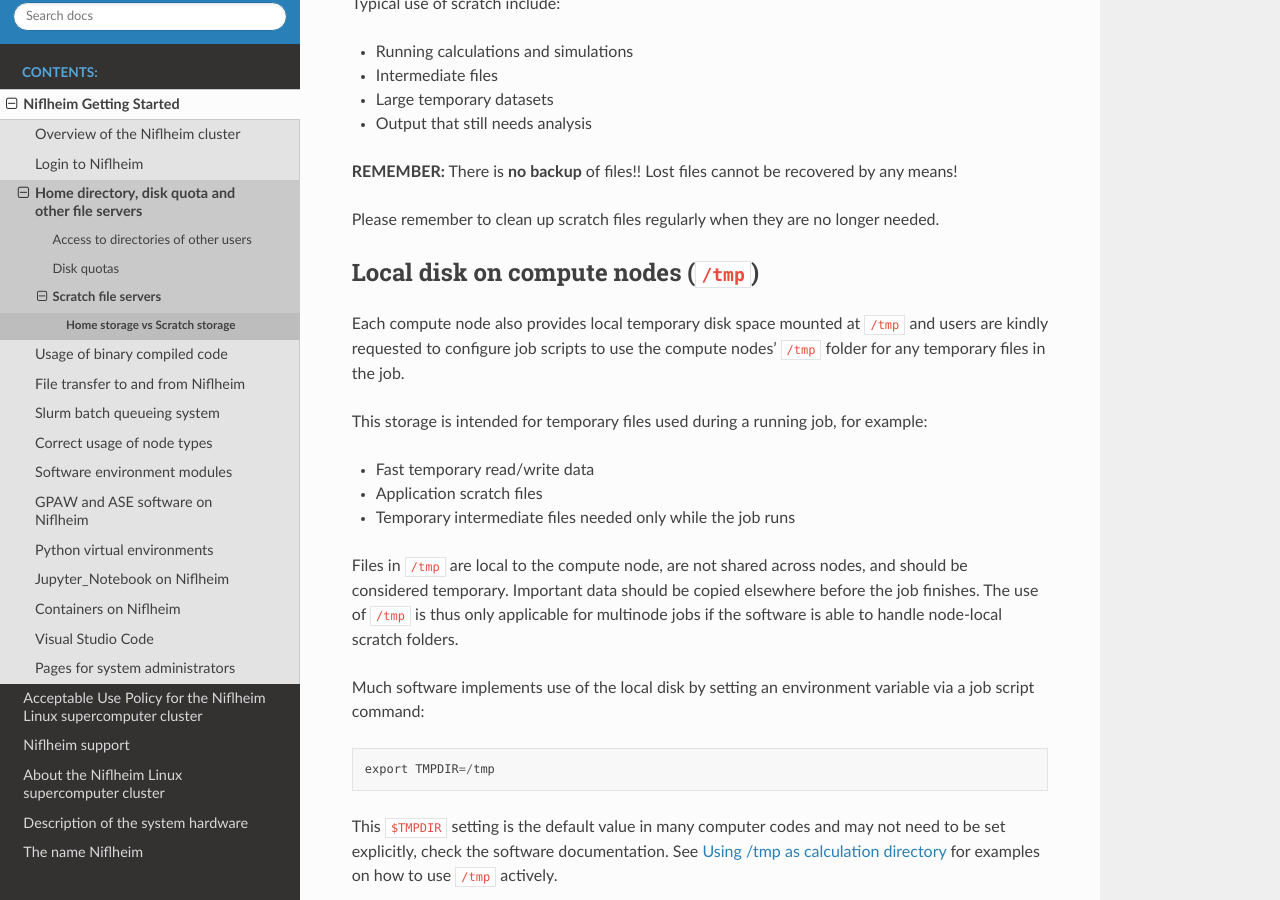
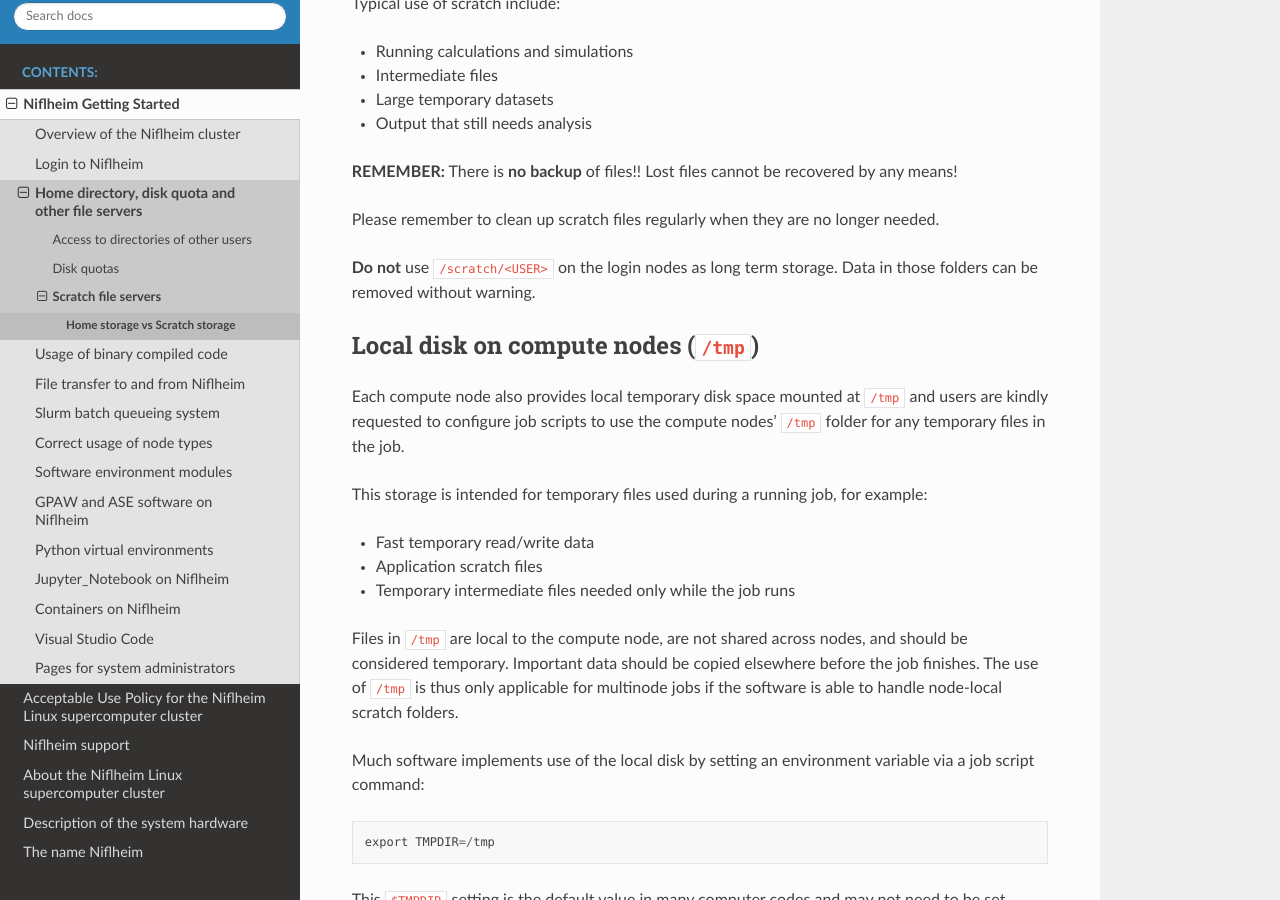
Before and after one commit to OleHolmNielsen/Niflheim_users, a Sphinx documentation site: the page built from docs/Niflheim_scratch_servers.rst, in a window 1280 px wide and 900 px high, scrolled down 909 px. Built offline with Sphinx 7.4.7 and the Read the Docs theme 3.1.0, drawn with Linux system fonts in a browser that asks for light colours.

Commit message:
added warning against /scratch/$USER

```diff
--- a/docs/Niflheim_Getting_Started.rst
+++ b/docs/Niflheim_Getting_Started.rst
@@ -201,6 +201,8 @@
 --------------------
 
 Apart from home folders it is also possible to get a folder on a scratch server, e.g. ``/home/scratch12/<USER>``. The scratch folders are similar to the home folder ***except*** there is no backup. See more info and examples for how to utilize scratch folder at :doc:`Niflheim_scratch_servers`.
+
+**Do not** use ``/scratch/<USER>`` on the login nodes as long term storage. Data in those folders can be removed without warning.
 
 .. toctree::
    :hidden:
--- a/docs/Niflheim_scratch_servers.rst
+++ b/docs/Niflheim_scratch_servers.rst
@@ -40,6 +40,8 @@
 Lost files cannot be recovered by any means!
 
 Please remember to clean up scratch files regularly when they are no longer needed.
+
+**Do not** use ``/scratch/<USER>`` on the login nodes as long term storage. Data in those folders can be removed without warning.
 
 
 .. _compute_node_tmp:
```
